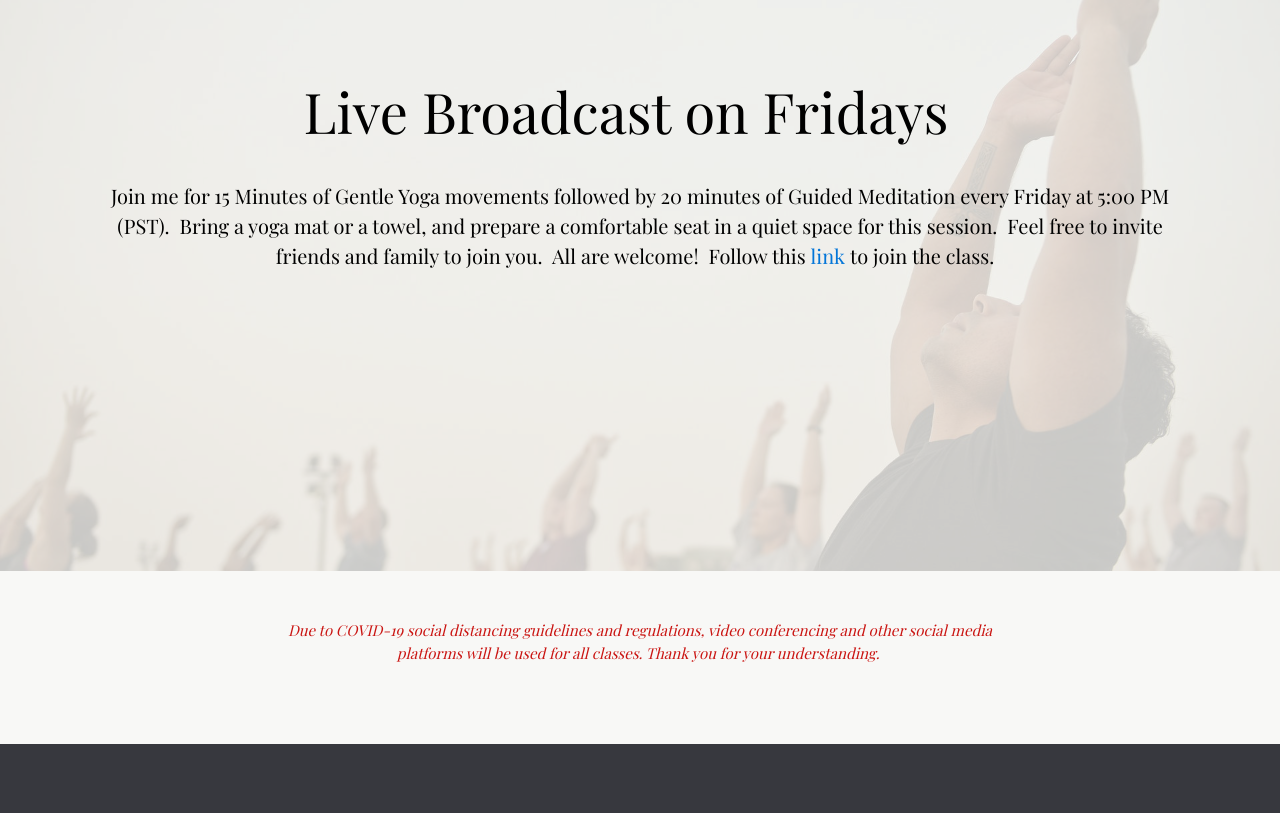
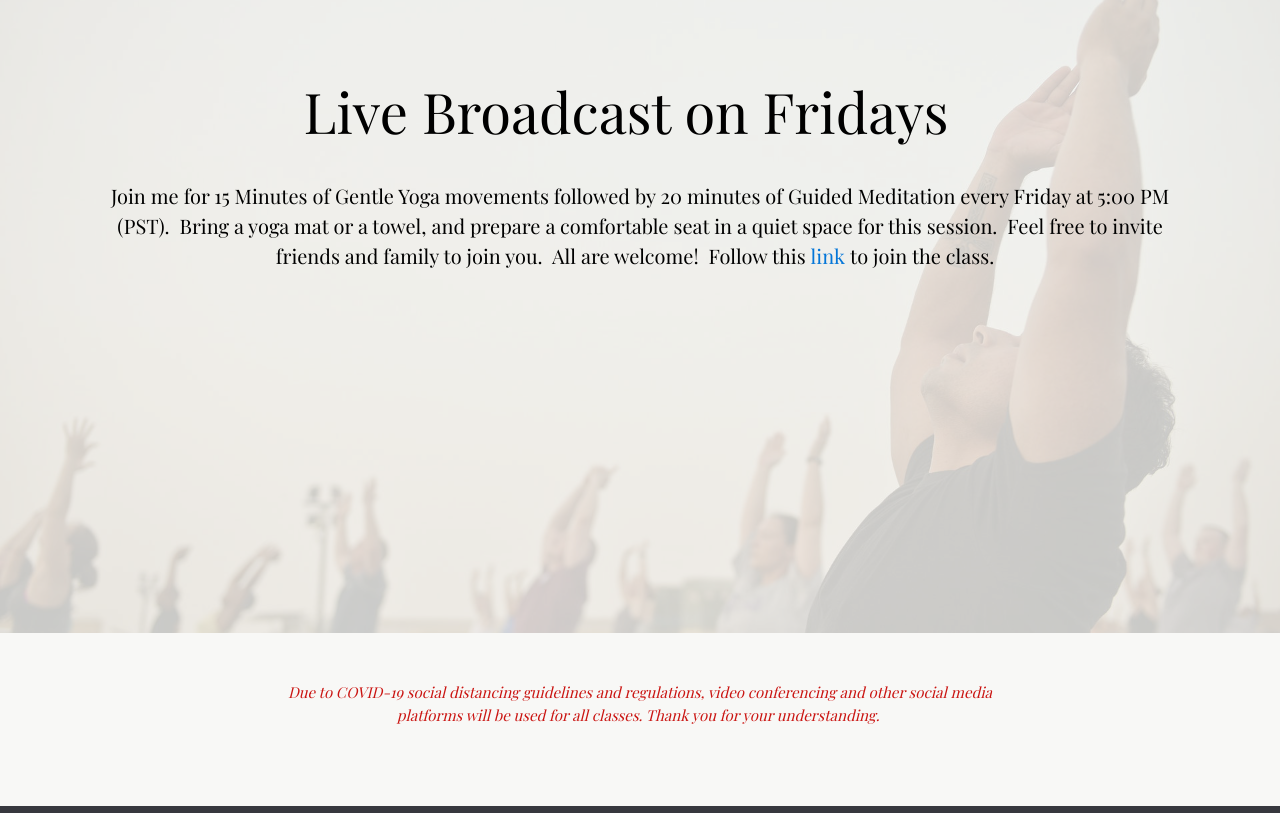
Before and after one commit to one2onecomputercoach/one2onecomputercoach.github.io, a plain HTML site: page MeditationSpace.html in a window 1280 px wide. Shown: the part 1880-2693 px from the top of the page. Drawn offline with nearby package versions, Linux system fonts and the light colour scheme.

Commit message:
create github pages

```diff
--- a/MeditationSpace.html
+++ b/MeditationSpace.html
@@ -143,7 +143,7 @@ Ananda by Design Meditation & Yoga | Individualized & Group Instruction | 200CYT
     <div class="mbr-overlay" style="opacity: 0.8; background-color: rgb(248, 248, 246);"></div>
     <div class="container">
         <h3 class="mbr-section-title display-2">Live Broadcast on Fridays&nbsp;&nbsp;</h3>
-        <div class="lead"><p>Join me for 15 Minutes of Gentle Yoga movements followed by 20 minutes of Guided Meditation every Friday at 5:00 PM (PST).&nbsp; Bring a yoga mat or a towel, and prepare a comfortable seat in a quiet space for this session.&nbsp; Feel free to invite friends and family to join you.&nbsp; All are welcome!&nbsp; Follow this&nbsp;<a href="https://www.twitch.tv/anandabydesign" class="text-primary" target="_blank">link</a>&nbsp;to join the class.&nbsp;&nbsp;</p><p><br></p><p><br></p></div>
+        <div class="lead"><p>Join me for 15 Minutes of Gentle Yoga movements followed by 20 minutes of Guided Meditation every Friday at 5:00 PM (PST).&nbsp; Bring a yoga mat or a towel, and prepare a comfortable seat in a quiet space for this session.&nbsp; Feel free to invite friends and family to join you.&nbsp; All are welcome!&nbsp; Follow this&nbsp;<a href="https://www.twitch.tv/anandabydesign" class="text-primary" target="_blank">link</a>&nbsp;to join the class.&nbsp;&nbsp;</p><p><br></p><p><br></p><p><br></p></div>
     </div>
 </section>
 
```
Also changed, not shown: subscribe.html (+1 -1 lines), 1 other file.
